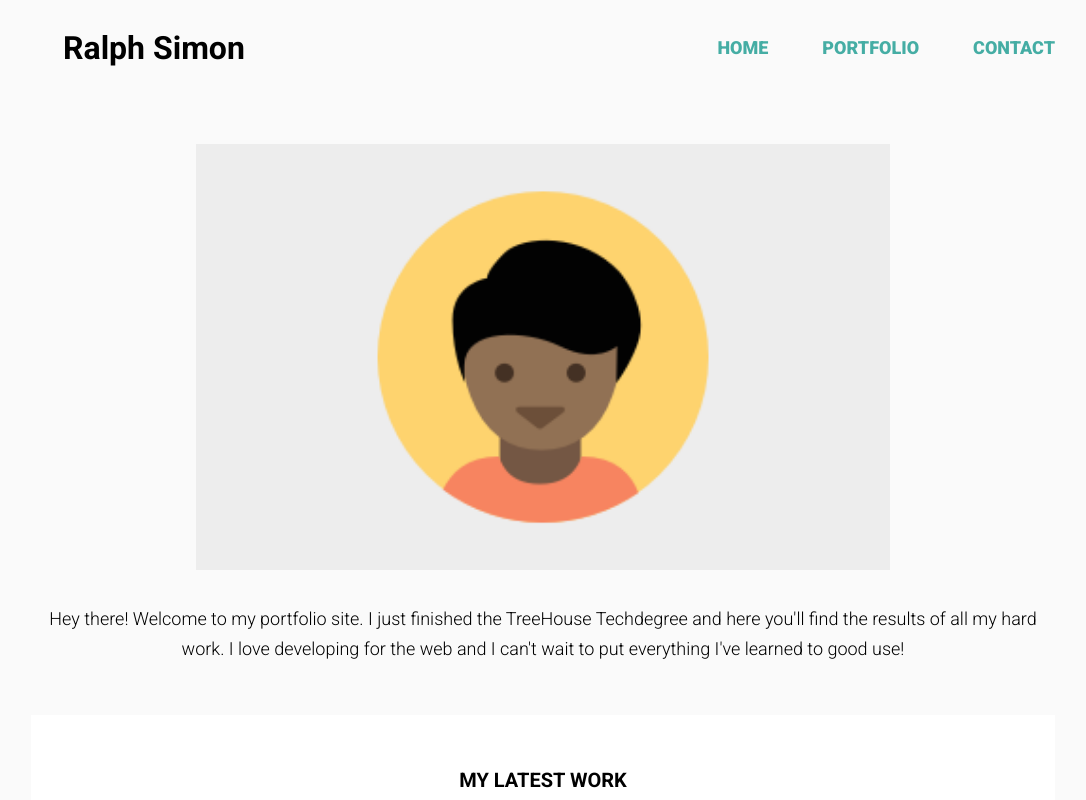
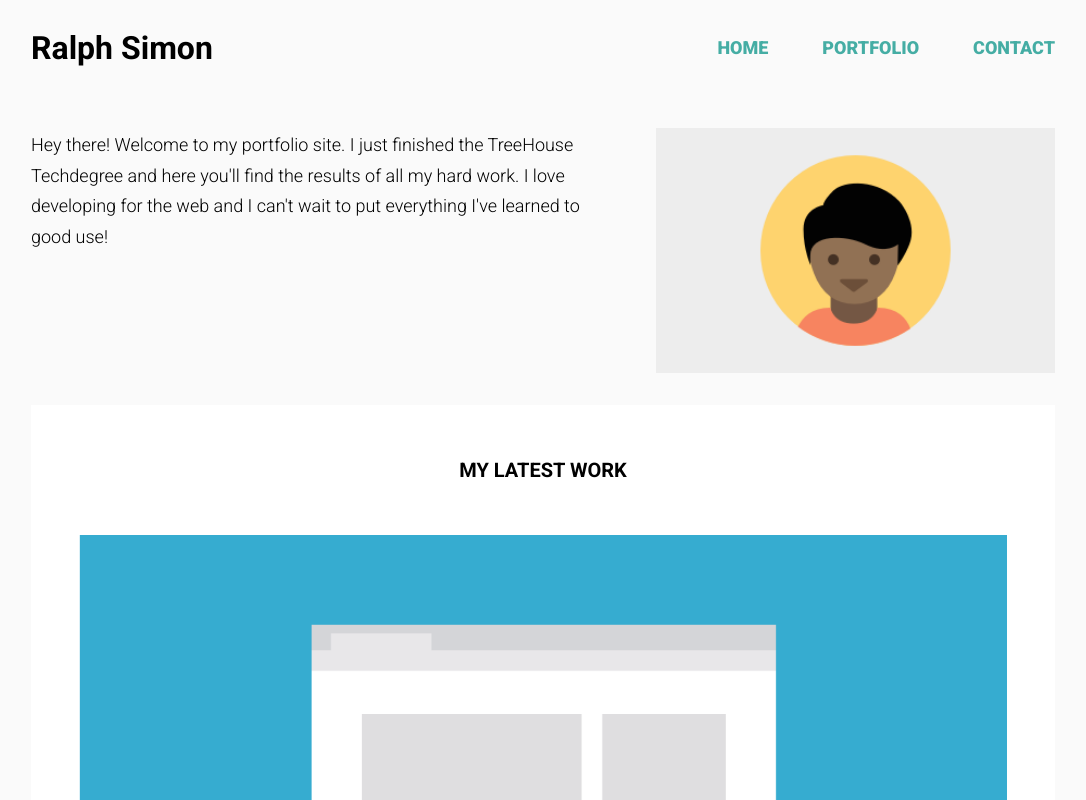
Before and after one commit to RalphSimon/02-responsive_layout, a website: page src/index.html in a window 1280 px wide. Shown: the top 800 px of the page, without its empty margins (97-1183 px from the left). Drawn offline with nearby package versions, Linux system fonts and the light colour scheme.

Commit message:
Styled the .profile-banner to work on all break-points

```diff
--- a/src/css/styles.css
+++ b/src/css/styles.css
@@ -312,6 +312,16 @@ figure {
 
 /* Tablet */
 @media screen and (min-width: 48em) {
+  .site-header,
+  .profile-banner,
+  .main-content > section,
+  .main-footer > section {
+    padding-left: 2em;
+    padding-right: 2em;
+  }
+
+
+  /***** Site Header *****/
   .site-header {
     padding-top: 2.5em;
   }
@@ -333,6 +343,27 @@ figure {
   .main-nav--item {
     background-color: transparent;
   }
+
+  /***** Profile Banner *****/
+  .profile-banner {
+    -webkit-flex-direction: row;
+    -webkit-justify-content: space-between;
+
+    flex-direction: row;
+  }
+
+  .profile-info,
+  .image-container {
+    width: 48%;
+  }
+
+  .profile-info {
+    text-align: left;
+  }
+
+  .profile-image {
+    width: 100%;
+  }
 }
 
 
@@ -344,6 +375,12 @@ figure {
   }
 
   .site-header,
+  .profile-banner {
+    padding-left: 0;
+    padding-right: 0;
+  }
+
+  .site-header,
   .profile-banner,
   .main-content > section,
   .main-footer > section {
@@ -351,11 +388,16 @@ figure {
     margin: 0 auto;
   }
 
+  /***** Site Header *****/
   .site-header {
+    -webkit-flex-direction: row;
+    -webkit-justify-content: space-between;
+
     flex-direction: row;
     justify-content: space-between;
     align-items: center;
-    padding-top: 0;
+    padding-top: 2em;
+    padding-bottom: 2em;
   }
 
   .student-name,
@@ -363,11 +405,10 @@ figure {
     line-height: 1;
   }
 
-  .student-name {
-    padding: 1em;
-  }
+  .main-nav {
+    -webkit-flex: 1;
+    -webkit-justify-content: space-between;
 
-  .main-nav {
     flex: 1;
     justify-content: flex-end;
     align-items: center;
@@ -379,4 +420,17 @@ figure {
     margin-bottom: 0;
     margin-left: 3em;
   }
+
+  /***** Profile Banner *****/
+  .profile-banner {
+    padding: 1em 0;
+  }
+
+  .profile-info {
+    width: 57%;
+  }
+
+  .image-container {
+    width: 39%;
+  }
 }
```
